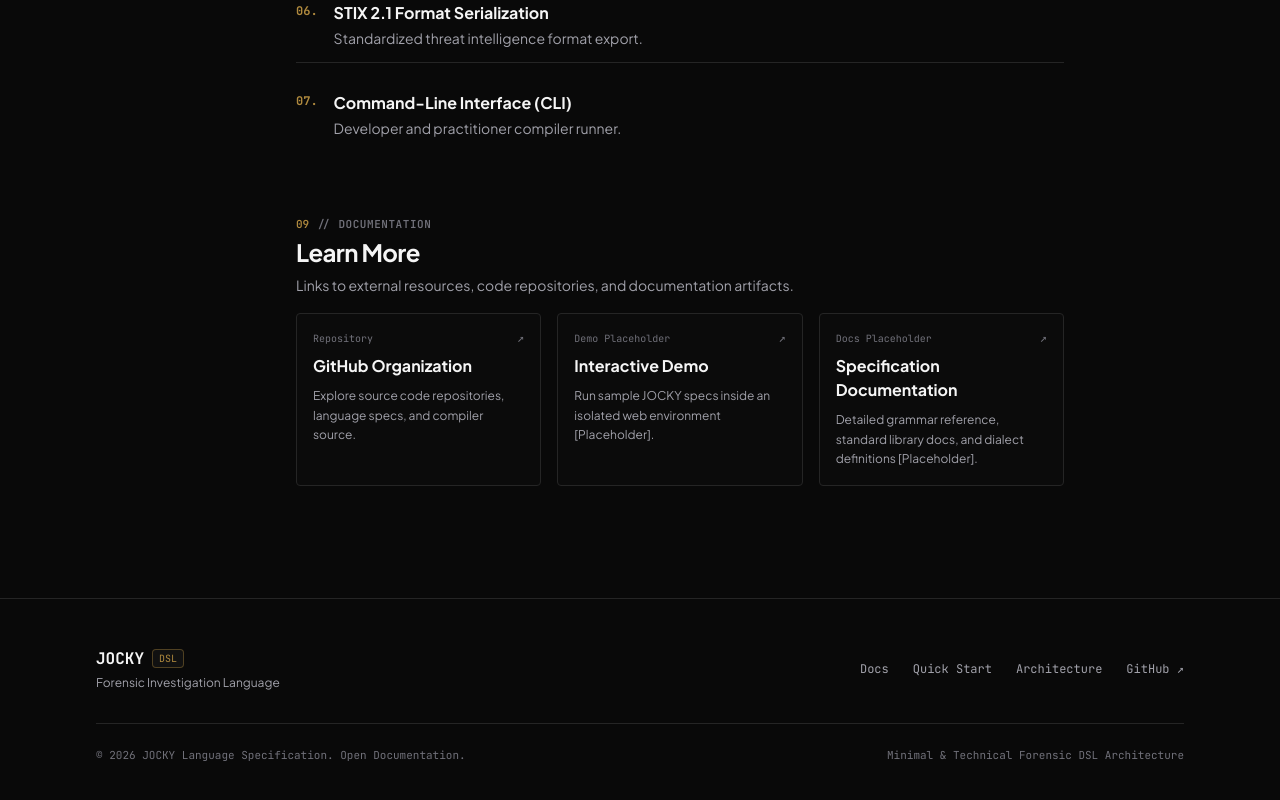
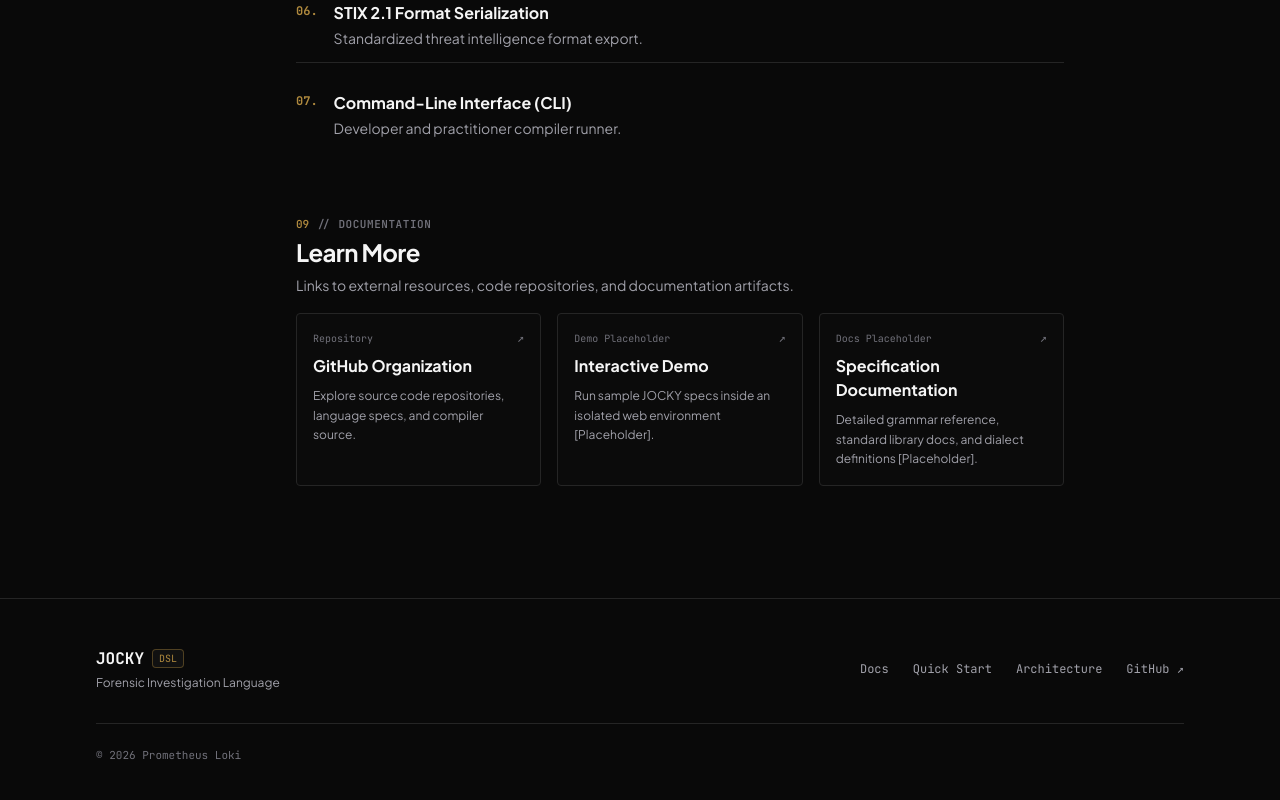
Before and after one commit to Shreyasi53/jocky-docs, a React (Vite) app: page / in a window 1280 px wide. Shown: the part 9081-9881 px from the top of the page. Built offline with nearby package versions, Linux system fonts and the light colour scheme.

Commit message:
update footer

```diff
--- a/src/components/Footer.jsx
+++ b/src/components/Footer.jsx
@@ -35,8 +35,7 @@
         </div>
 
         <div className="mt-8 pt-6 border-t border-[#252525] flex flex-col sm:flex-row items-center justify-between gap-4 text-[11px] text-[#71717a] font-mono">
-          <div>© {new Date().getFullYear()} JOCKY Language Specification. Open Documentation.</div>
-          <div>Minimal & Technical Forensic DSL Architecture</div>
+          <div>© 2026 Prometheus Loki</div>
         </div>
       </div>
     </footer>
```
